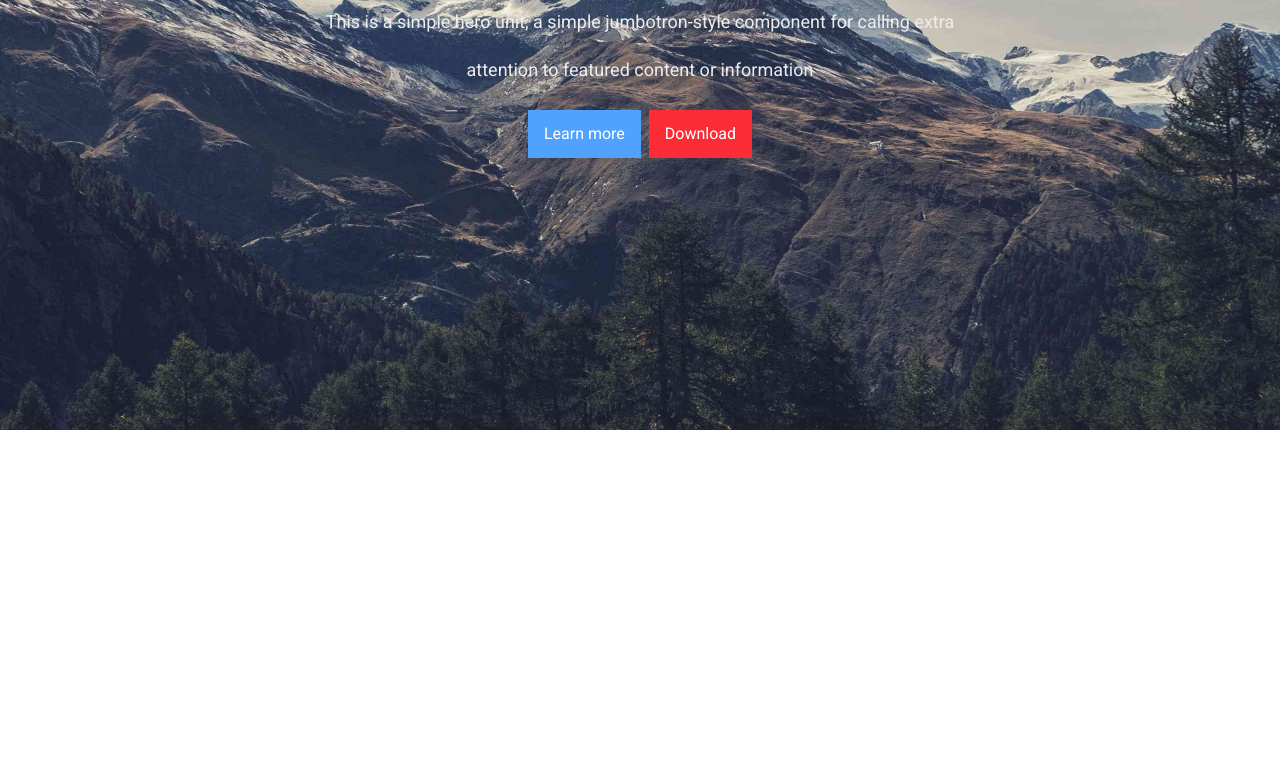
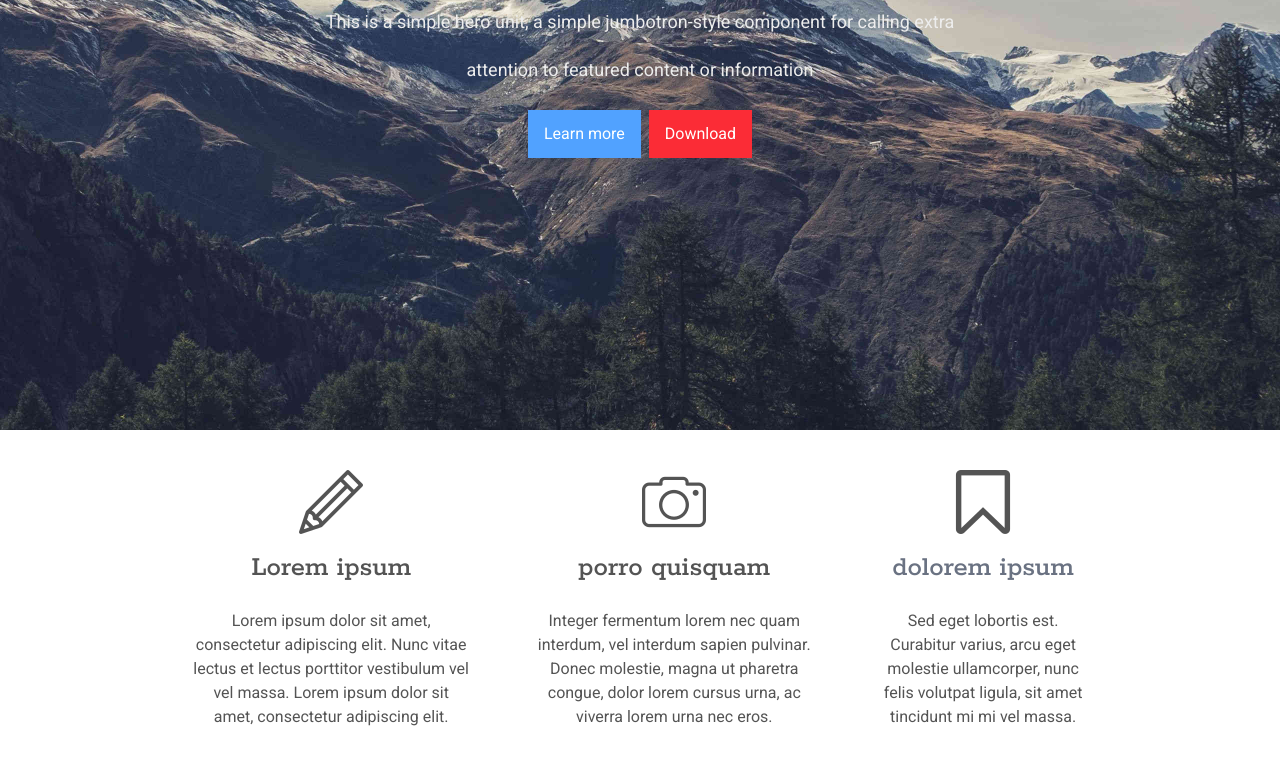
Before and after one commit to Meikaziku/The-Mountain-Tailwind-TP, a website: page index.html in a window 1280 px wide. Shown: the part 370-1134 px from the top of the page. Before the commit the page ends 800 px from the top, so only its background shows below. Drawn offline with Linux system fonts and the light colour scheme.

Commit message:
création de la section rubrique

```diff
--- a/index.html
+++ b/index.html
@@ -45,7 +45,9 @@
       <section
         class="h-[100vh] bg-[url('../images/bg_header.jpg')] bg-cover flex justify-center"
       >
-        <div class="w-7/10 flex flex-col items-center text-center pt-40 md:pt-60 xl:w-5/10">
+        <div
+          class="w-7/10 flex flex-col items-center text-center pt-40 md:pt-60 xl:w-5/10"
+        >
           <div class="flex flex-col gap-6">
             <div class="flex flex-col gap-1">
               <h2 class="font-[Rokkitt] text-white text-4xl">
@@ -63,15 +65,67 @@
                 for calling extra attention to featured content or information
               </p>
 
-              <nav class="flex flex-col text-white items-center md:flex md:flex-row md:justify-center md:gap-2">
-                <a class="bg-blue-400 font-[Roboto] py-3 px-4" href="">Learn more</a>
-                <a class="bg-red-500 font-[Roboto] py-2 px-4 md:py-3 md:px-4" href="">Download</a>
+              <nav
+                class="flex flex-col text-white items-center md:flex md:flex-row md:justify-center md:gap-2"
+              >
+                <a class="bg-blue-400 font-[Roboto] py-3 px-4" href=""
+                  >Learn more</a
+                >
+                <a
+                  class="bg-red-500 font-[Roboto] py-2 px-4 md:py-3 md:px-4"
+                  href=""
+                  >Download</a
+                >
               </nav>
             </div>
           </div>
         </div>
       </section>
       <!-- introduction fin -->
+
+      <!-- rubrique début -->
+
+      <section class="flex justify-center">
+        <section
+          class="bg-white  w-9/10 flex flex-col justify-center text-center gap-16 pt-10 lg:flex lg:flex-row lg:w-7/10 lg:pb-10 pb-10"
+        >
+          <div class="flex flex-col items-center gap-5">
+            <div class="flex flex-col gap-3 items-center">
+              <img class="w-[64px]" src="images/des-crayons.png" alt="crayon a papier" />
+              <h3 class="text-[1.8rem] font-[Rokkitt] font-medium text-[#545454]">Lorem ipsum</h3>
+            </div>
+            <p class="font-[Roboto] text-[#545454]">
+              Lorem ipsum dolor sit amet, consectetur adipiscing elit. Nunc
+              vitae lectus et lectus porttitor vestibulum vel vel massa. Lorem
+              ipsum dolor sit amet, consectetur adipiscing elit.
+            </p>
+          </div>
+
+          <div class="flex flex-col items-center gap-5">
+            <div class="flex flex-col gap-3 items-center">
+              <img src="images/camera.png" alt="appareil photo" />
+              <h3 class="text-[1.8rem] font-[Rokkitt] font-medium text-[#545454]">porro quisquam</h3>
+            </div>
+            <p class="font-[Roboto] text-[#545454]">
+              Integer fermentum lorem nec quam interdum, vel interdum sapien
+              pulvinar. Donec molestie, magna ut pharetra congue, dolor lorem
+              cursus urna, ac viverra lorem urna nec eros.
+            </p>
+          </div>
+          <div class="flex flex-col items-center gap-5">
+            <div class="flex flex-col gap-3 items-center">
+              <img src="images/marque-page-blanc.png" alt="marque page" />
+              <h3 class="text-[1.8rem] font-[Rokkitt] font-medium text-gray-500">dolorem ipsum</h3>
+            </div>
+            <p class="font-[Roboto] text-[#545454]">
+              Sed eget lobortis est. Curabitur varius, arcu eget molestie
+              ullamcorper, nunc felis volutpat ligula, sit amet tincidunt mi mi
+              vel massa.
+            </p>
+          </div>
+        </section>
+      </section>
+      <!-- rubrique fin -->
     </main>
   </body>
 </html>
```
Also changed, not shown: images/camera.png (added), images/des-crayons.png (added), images/marque-page-blanc.png (added), images/sauvegarder.png (added), style/output.css.
